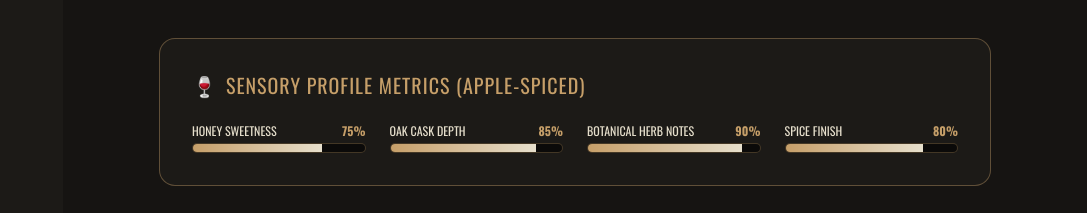
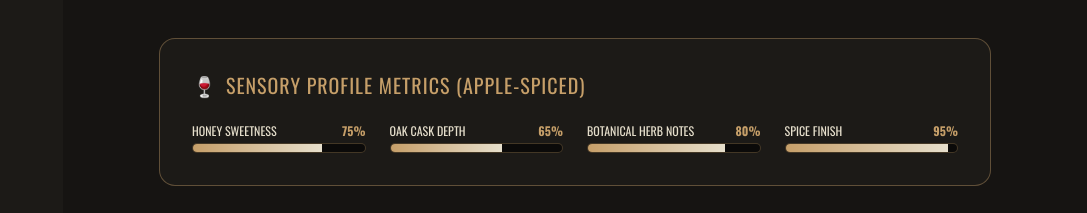
Before and after one commit to wnordmann/old-northman-mead, a React (Vite) app: page /#/profile/apple-spiced in a window 1280 px wide. Shown: the part 1400-1613 px from the top of the page, without its empty margins (193-1280 px from the left). Built offline with nearby package versions, Linux system fonts and the light colour scheme.

Commit message:
Make sensory profile metrics dynamic for each expression

```diff
--- a/src/pages/Profile.jsx
+++ b/src/pages/Profile.jsx
@@ -25,6 +25,7 @@ const flavorData = {
     abv: '14.5%',
     sweetness: 'Semi-Sweet',
     barrel: 'Toasted French Oak',
+    sensory: { sweetness: 75, oak: 65, botanical: 80, spice: 95 },
     notes: ['Crisp Apple', 'Cinnamon Bark', 'Wild Honey', 'Meadowsweet Bloom'],
     pairings: ['Roasted Pork', 'Aged Cheddar', 'Spiced Honey Cakes'],
   },
@@ -38,6 +39,7 @@ const flavorData = {
     abv: '13.8%',
     sweetness: 'Off-Dry',
     barrel: 'Neutral Slavonian Oak',
+    sensory: { sweetness: 45, oak: 50, botanical: 100, spice: 40 },
     notes: ['Meadowsweet', 'Wild Sage', 'Pine Resin', 'Goldenrod Honey'],
     pairings: ['Wild Game', 'Herb Crust Goat Cheese', 'Roasted Root Vegetables'],
   },
@@ -51,6 +53,7 @@ const flavorData = {
     abv: '15.2%',
     sweetness: 'Sweet Reserve',
     barrel: 'Charred American Oak',
+    sensory: { sweetness: 90, oak: 85, botanical: 75, spice: 100 },
     notes: ['Star Anise', 'Orange Peel', 'Dark Forest Honey', 'Nutmeg'],
     pairings: ['Venison Stew', 'Dark Chocolate', 'Solstice Feasts'],
   },
@@ -64,6 +67,7 @@ const flavorData = {
     abv: '14.0%',
     sweetness: 'Semi-Dry',
     barrel: 'Heavy Toasted White Oak',
+    sensory: { sweetness: 65, oak: 100, botanical: 70, spice: 75 },
     notes: ['Blood Orange Zest', 'Vanilla Oak', 'Raw Blossom Honey', 'Caramel'],
     pairings: ['Smoked Salmon', 'Hard Alpine Cheeses', 'Tarte Tatin'],
   },
@@ -77,6 +81,7 @@ const flavorData = {
     abv: '16.0%',
     sweetness: 'Classic Traditional',
     barrel: 'Heritage Oak Casks',
+    sensory: { sweetness: 85, oak: 70, botanical: 95, spice: 60 },
     notes: ['Pure Raw Honey', 'Meadowsweet Nectar', 'Golden Amber', 'Elderflower'],
     pairings: ['Feast Roasts', 'Smoked Meats', 'Hall Celebrations'],
   }
@@ -254,40 +259,40 @@ const Profile = () => {
                   <div>
                     <div className="flex justify-between text-xs text-[#e6dfcc] uppercase mb-1">
                       <span>Honey Sweetness</span>
-                      <span className="text-[#c69f69] font-bold">75%</span>
+                      <span className="text-[#c69f69] font-bold">{data.sensory.sweetness}%</span>
                     </div>
                     <div className="w-full h-2.5 bg-black/60 rounded-full overflow-hidden border border-[#c69f69]/30">
-                      <div className="h-full bg-gradient-to-r from-[#c69f69] to-[#e6dfcc] w-[75%]" />
+                      <div className="h-full bg-gradient-to-r from-[#c69f69] to-[#e6dfcc] transition-all duration-500" style={{ width: `${data.sensory.sweetness}%` }} />
                     </div>
                   </div>
 
                   <div>
                     <div className="flex justify-between text-xs text-[#e6dfcc] uppercase mb-1">
                       <span>Oak Cask Depth</span>
-                      <span className="text-[#c69f69] font-bold">85%</span>
+                      <span className="text-[#c69f69] font-bold">{data.sensory.oak}%</span>
                     </div>
                     <div className="w-full h-2.5 bg-black/60 rounded-full overflow-hidden border border-[#c69f69]/30">
-                      <div className="h-full bg-gradient-to-r from-[#c69f69] to-[#e6dfcc] w-[85%]" />
+                      <div className="h-full bg-gradient-to-r from-[#c69f69] to-[#e6dfcc] transition-all duration-500" style={{ width: `${data.sensory.oak}%` }} />
                     </div>
                   </div>
 
                   <div>
                     <div className="flex justify-between text-xs text-[#e6dfcc] uppercase mb-1">
                       <span>Botanical Herb Notes</span>
-                      <span className="text-[#c69f69] font-bold">90%</span>
+                      <span className="text-[#c69f69] font-bold">{data.sensory.botanical}%</span>
                     </div>
                     <div className="w-full h-2.5 bg-black/60 rounded-full overflow-hidden border border-[#c69f69]/30">
-                      <div className="h-full bg-gradient-to-r from-[#c69f69] to-[#e6dfcc] w-[90%]" />
+                      <div className="h-full bg-gradient-to-r from-[#c69f69] to-[#e6dfcc] transition-all duration-500" style={{ width: `${data.sensory.botanical}%` }} />
                     </div>
                   </div>
 
                   <div>
                     <div className="flex justify-between text-xs text-[#e6dfcc] uppercase mb-1">
                       <span>Spice Finish</span>
-                      <span className="text-[#c69f69] font-bold">80%</span>
+                      <span className="text-[#c69f69] font-bold">{data.sensory.spice}%</span>
                     </div>
                     <div className="w-full h-2.5 bg-black/60 rounded-full overflow-hidden border border-[#c69f69]/30">
-                      <div className="h-full bg-gradient-to-r from-[#c69f69] to-[#e6dfcc] w-[80%]" />
+                      <div className="h-full bg-gradient-to-r from-[#c69f69] to-[#e6dfcc] transition-all duration-500" style={{ width: `${data.sensory.spice}%` }} />
                     </div>
                   </div>
                 </div>
```
